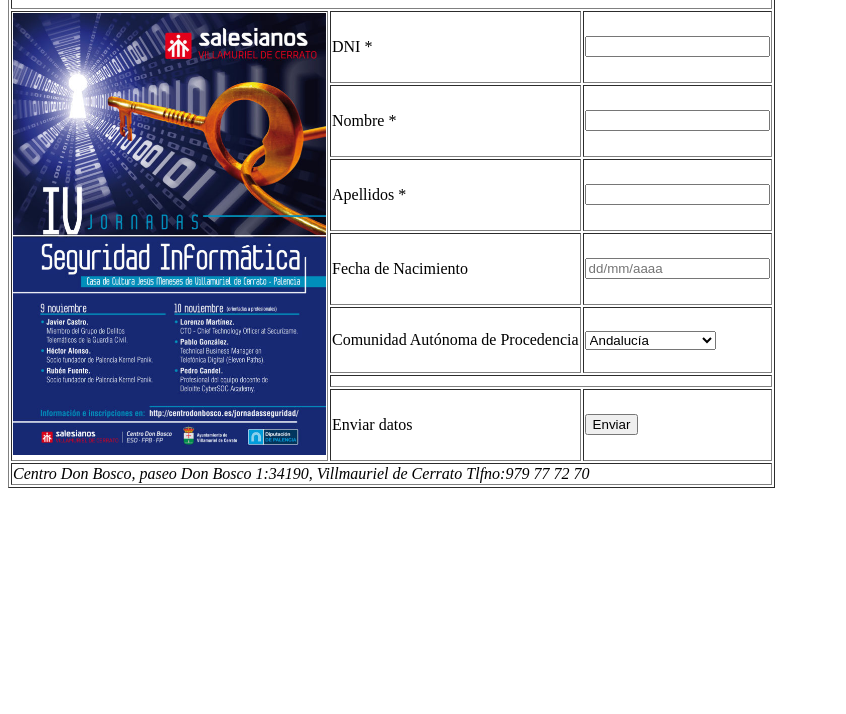
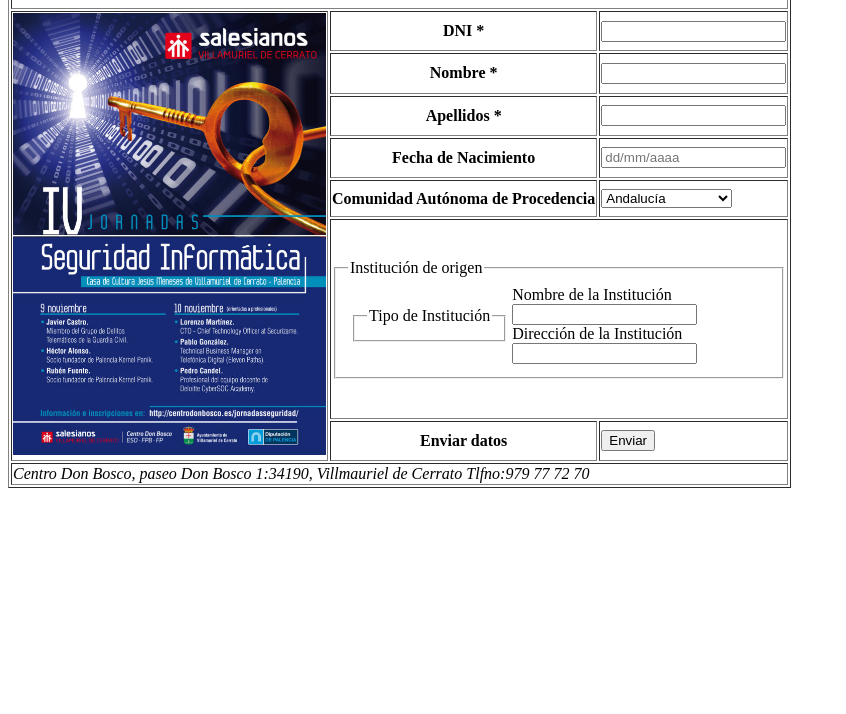
Before and after one commit to diegobasket12/practicas_lmsgi, a plain HTML site: page practica17/index.html in a window 1280 px wide. Shown: the part 86-800 px from the top of the page, without its empty margins (0-846 px from the left). Drawn offline with Linux system fonts and the light colour scheme.

Commit message:
Práctica 17

```diff
--- a/practica17/index.html
+++ b/practica17/index.html
@@ -12,23 +12,23 @@
             </tr>
             <tr>
                 <td rowspan="7"><img src="cartel.jpg" alt="Cartel Jornadas Seguridad" width="313" height="442"></td>
-                <td><label for="DNI">DNI *</label></td>
+                <th><label for="DNI">DNI *</label></th>
                 <td><input type="text" name="dni" id="DNI" pattern="[XYZ]?[0-9]{8}[A-Z]" required></td>
             </tr>
             <tr>
-                <td><label for="Nombre">Nombre *</label></td>
+                <th><label for="Nombre">Nombre *</label></th>
                 <td><input type="text" name="nombre" id="Nombre" required></td>
             </tr>
             <tr>
-                <td><label for="Apellidos">Apellidos *</label></td>
+                <th><label for="Apellidos">Apellidos *</label></th>
                 <td><input type="text" name="apellidos" id="Apellidos" required></td>
             </tr>
             <tr>
-                <td><label for="Fecha de Nacimiento">Fecha de Nacimiento</label></td>
+                <th><label for="Fecha de Nacimiento">Fecha de Nacimiento</label></th>
                 <td><input type="text" name="fecha" id="Fecha de Nacimiento" placeholder="dd/mm/aaaa"></td>
             </tr>
             <tr>
-                <td><label for="Comunidad Autónoma">Comunidad Autónoma de Procedencia</label></td>
+                <th><label for="Comunidad Autónoma">Comunidad Autónoma de Procedencia</label></th>
                 <td>
                     <select name="Comunidad Autónoma" id="Comunidad Autónoma">
                         <option value="an">Andalucía</option>
@@ -54,10 +54,29 @@
                 </td>
             </tr>
             <tr>
-                <td colspan="2"></td>
+                <td colspan="2">
+                    <fieldset>
+                        <legend>Institución de origen</legend>
+                        <table>
+                            <tr>
+                                <td>
+                                    <fieldset>
+                                        <legend>Tipo de Institución</legend>
+                                    </fieldset>
+                                </td>
+                                <td>
+                                    <label for="Institucon">Nombre de la Institución</label><br>
+                                    <input type="text" name="nombreinst" id="Institucon"><br>
+                                    <label for="dirinst">Dirección de la Institución</label><br>
+                                    <input type="text" name="dirinst" id="dirinst">
+                                </td>
+                            </tr>
+                        </table>
+                    </fieldset>
+                </td>
             </tr>
             <tr>
-                <td><label for="Enviar">Enviar datos</label></td>
+                <th><label for="Enviar">Enviar datos</label></th>
                 <td><button id="Enviar">Enviar</button></td>
             </tr>
             <tr>
```
